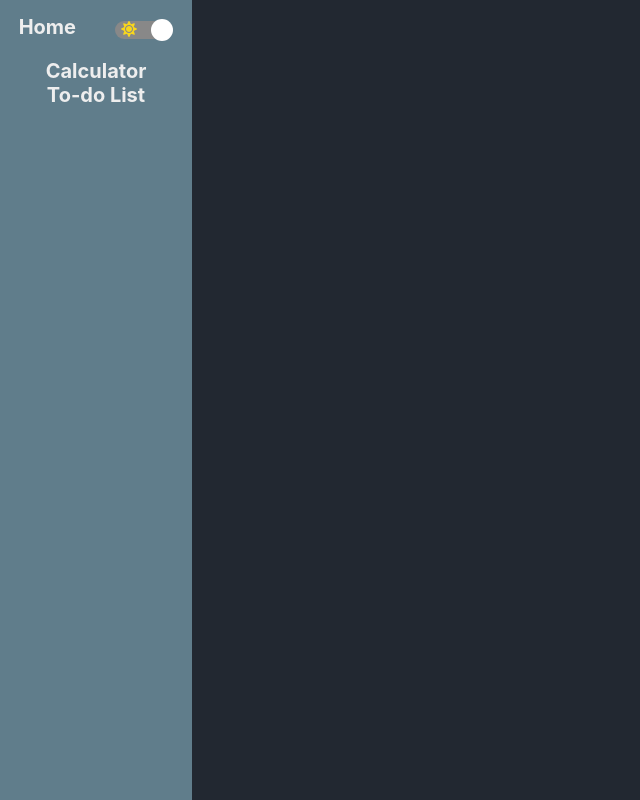
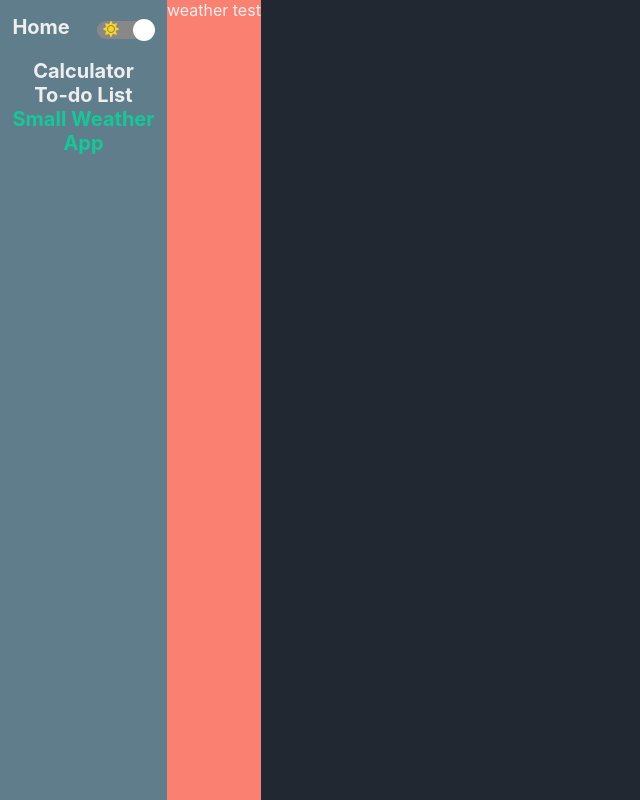
Before and after one commit to mattie43/PersonalCodeSnippets, a React (Create React App) app: page /weather in a window 1280 px wide. Shown: the whole page, without its empty margins (0-640 px from the left). Built offline with nearby package versions, Linux system fonts and the light colour scheme; no server answers.

Commit message:
started weather app with api

```diff
--- a/src/App.js
+++ b/src/App.js
@@ -6,6 +6,7 @@ import Navbar from "./components/Navbar";
 import Home from "./components/Home";
 import Calculator from "./components/Calculator";
 import ToDo from "./components/ToDo";
+import Weather from "./components/Weather";
 
 export default function App() {
   const [darkMode, setDarkMode] = useState(true);
@@ -15,6 +16,7 @@ export default function App() {
       <Route exact path="/" component={Home} />
       <Route path="/calculator" component={Calculator} />
       <Route path="/todo" component={ToDo} />
+      <Route path="/weather" component={Weather} />
     </Container>
   );
 }
--- a/src/components/Navbar.js
+++ b/src/components/Navbar.js
@@ -4,6 +4,19 @@ import { NavLink } from "react-router-dom";
 import { FaMoon, FaSun } from "react-icons/fa";
 
 export default function Navbar(props) {
+  function renderNavs() {
+    return [
+      { name: "Calculator", link: "/calculator" },
+      { name: "To-do List", link: "/todo" },
+      { name: "Small Weather App", link: "/weather" },
+    ].map((nav) => (
+      <li key={nav.name}>
+        <NavLink to={nav.link} activeClassName="selected">
+          {nav.name}
+        </NavLink>
+      </li>
+    ));
+  }
   return (
     <Container darkMode={props.darkMode}>
       <SwitchContainer>
@@ -21,18 +34,7 @@ export default function Navbar(props) {
           checked={props.darkMode}
         />
       </SwitchContainer>
-      <ul>
-        <li>
-          <NavLink to="/calculator" activeClassName="selected">
-            Calculator
-          </NavLink>
-        </li>
-        <li>
-          <NavLink to="/todo" activeClassName="selected">
-            To-do List
-          </NavLink>
-        </li>
-      </ul>
+      <ul>{renderNavs()}</ul>
     </Container>
   );
 }
--- /dev/null
+++ b/src/components/Weather.js
@@ -0,0 +1,32 @@
+import { useState } from "react";
+import styled from "styled-components";
+
+export default function Weather() {
+  const [zipcode, setZipcode] = useState("");
+  const [weatherInfo, setWeatherInfo] = useState({});
+
+  function fetchWeather(query) {
+    fetch(`https://www.metaweather.com/api/location/search/?query=${query}`)
+      .then((resp) => resp.json())
+      .then((data) => setWeatherInfo(data));
+  }
+
+  return (
+    <Container>
+      <Body>
+        weather test
+        {fetchWeather()}
+      </Body>
+    </Container>
+  );
+}
+
+const Container = styled.div`
+  display: flex;
+  width: 100%;
+`;
+
+const Body = styled.div`
+  display: flex;
+  background-color: salmon;
+`;
```
Also changed, not shown: 1 other file (tests, documents, lock files or other folders).
